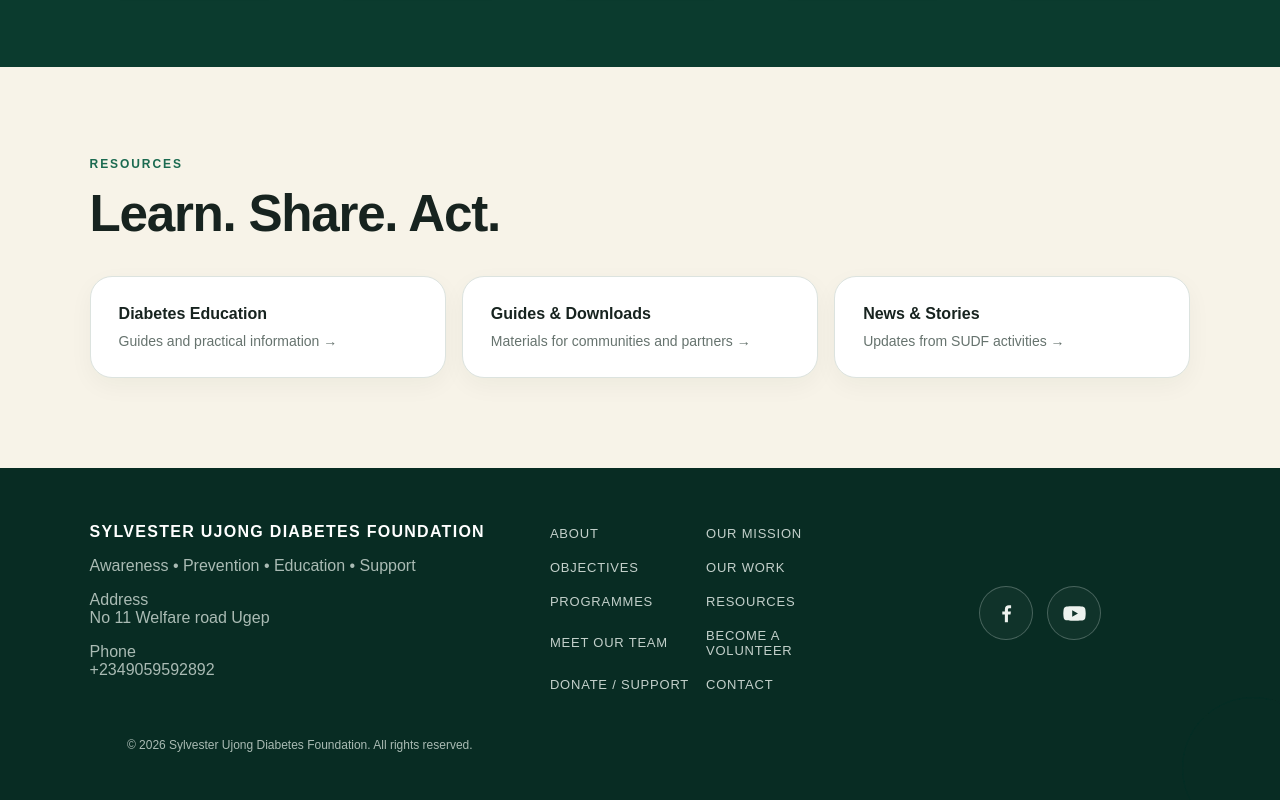
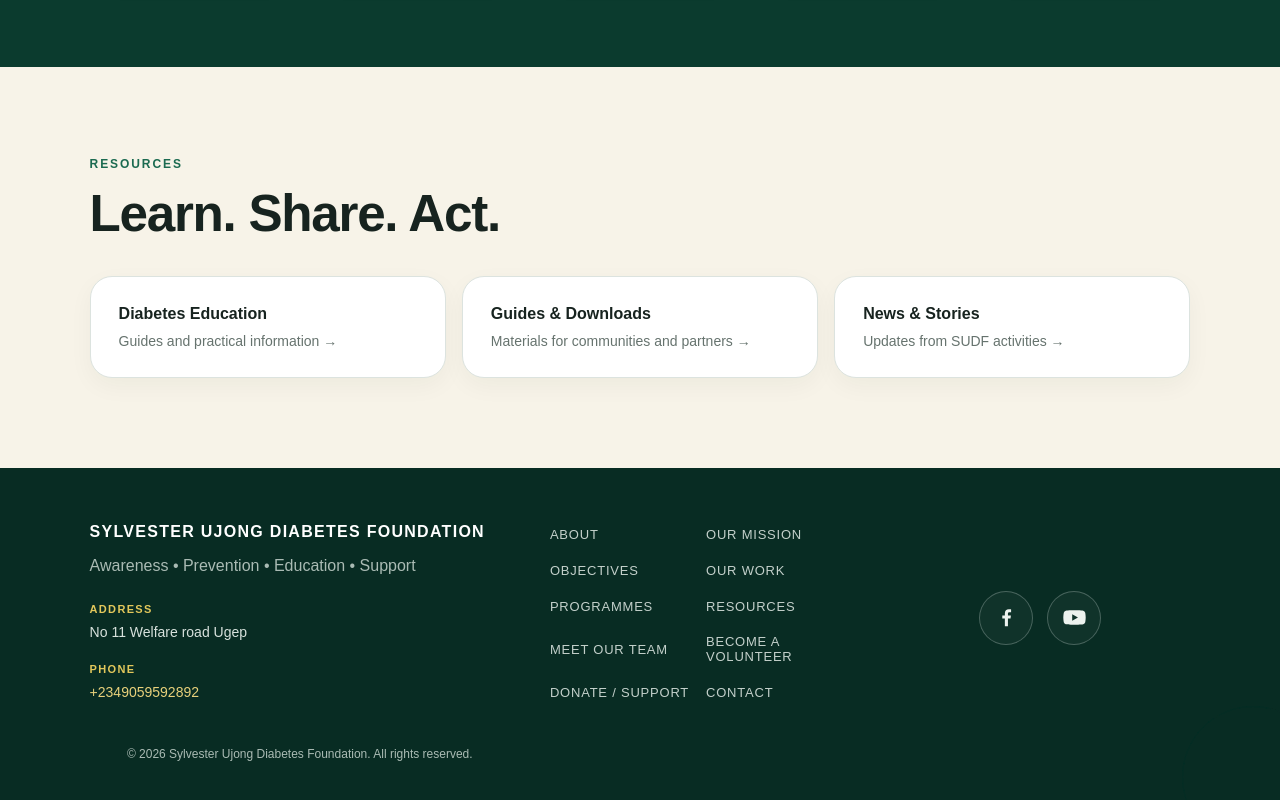
Before and after one commit to AkongShadrach/SUDF-website, a Next.js app: page / in a window 1280 px wide. Shown: the part 7667-8467 px from the top of the page. Built offline with nearby package versions, Linux system fonts and the light colour scheme.

Commit message:
Style shared footer contact information

```diff
--- a/app/globals.css
+++ b/app/globals.css
@@ -2219,3 +2219,34 @@ body:has(main > .footer) {
   .volunteer-area-card { min-height:0; }
   .volunteer-footer nav { display:grid; grid-template-columns:repeat(2,minmax(0,1fr)); }
 }
+
+/* Shared SUDF footer contact details */
+.footer-contact {
+  display: grid;
+  gap: 13px;
+  margin-top: 22px;
+}
+.footer-contact p {
+  margin: 0;
+  color: #d8e2dd;
+  font-size: 14px;
+  line-height: 1.65;
+}
+.footer-contact p span {
+  display: inline-block;
+  margin-bottom: 3px;
+  color: var(--gold-soft);
+  font-size: 11px;
+  font-weight: 800;
+  letter-spacing: .12em;
+  text-transform: uppercase;
+}
+.footer-contact a {
+  color: #e8d17b;
+  text-decoration: none;
+}
+.footer-contact a:hover,
+.footer-contact a:focus-visible {
+  color: #fff;
+  text-decoration: underline;
+}
```
